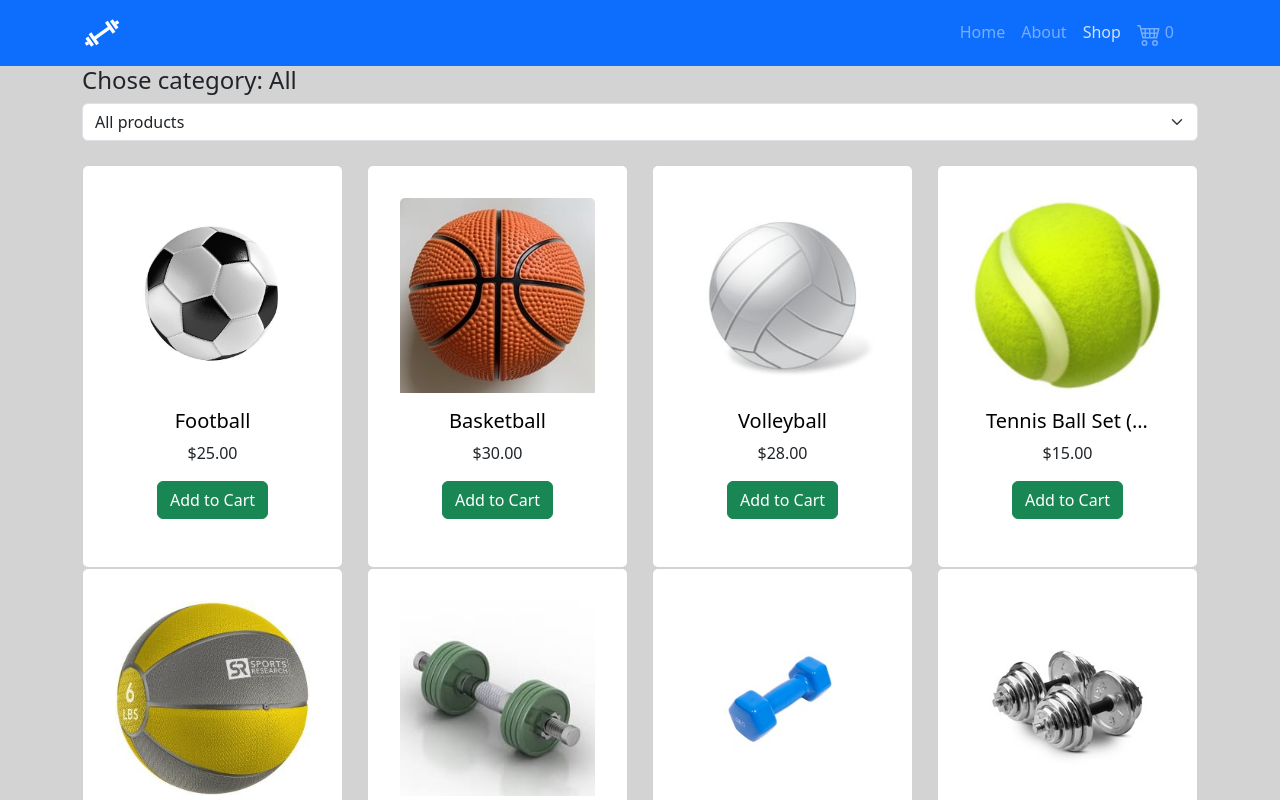
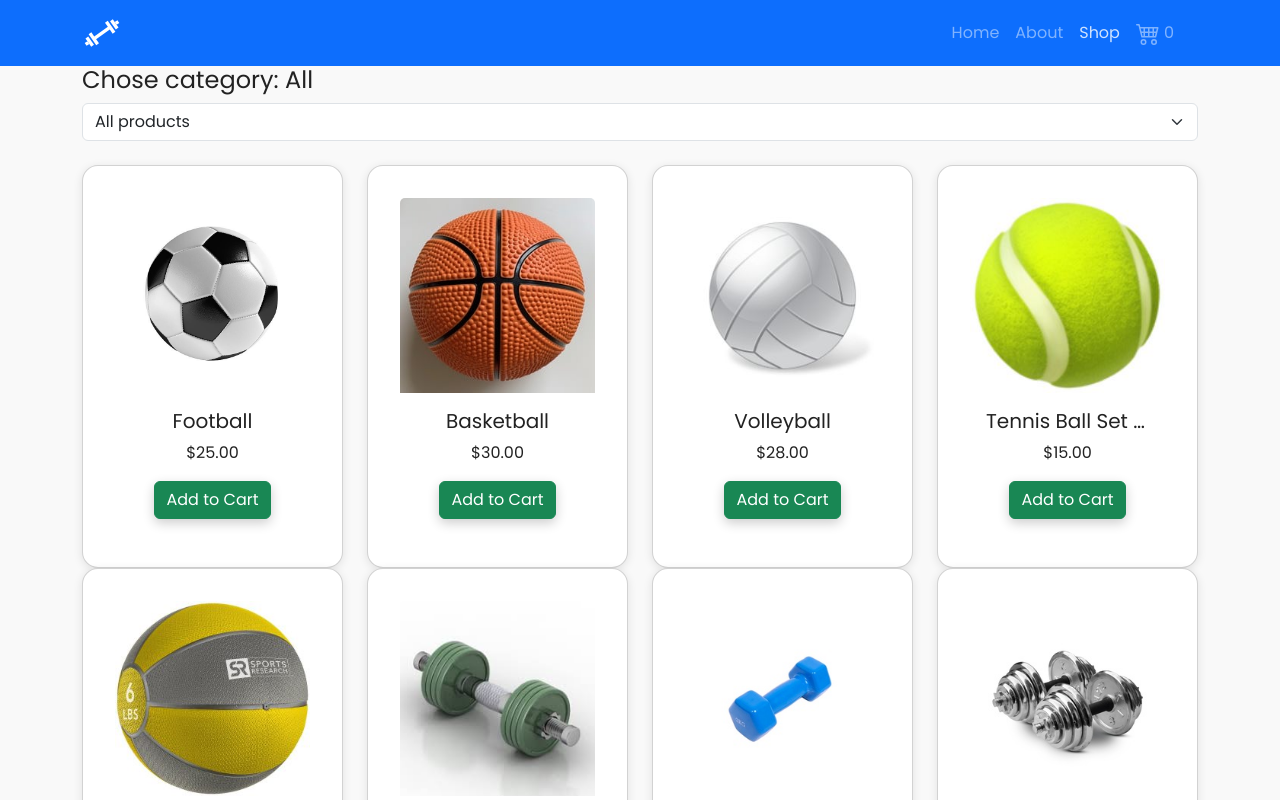
Before and after one commit to DaniilT048/internet-shop, a React (Vite) app: page /internet-shop/products in a window 1280 px wide. Shown: the top 800 px of the page. Built offline with nearby package versions, Linux system fonts and the light colour scheme.

Commit message:
maked new styles

```diff
--- a/src/App.css
+++ /dev/null
@@ -1,87 +0,0 @@
-body{
-  background-color: rgba(211, 211, 211, 1);
-}
-:root, [data-bs-theme=light] {
-  --bs-carousel-indicator-active-bg: #0d6efd;
-  --bs-carousel-caption-color: #0d6efd;
-}
-
-@keyframes logo-spin {
-  from {
-    transform: rotate(0deg);
-  }
-  to {
-    transform: rotate(360deg);
-  }
-}
-
-@media (prefers-reduced-motion: no-preference) {
-  a:nth-of-type(2) .logo {
-    animation: logo-spin infinite 20s linear;
-  }
-}
-
-.card {
-  padding: 2em;
-}
-
-.read-the-docs {
-  color: #888;
-}
-div a.nav-link{
-  color:#FFFFFF8C;
-}
-a.nav-link.active{
-  color: #fff;
-}
-.nav-link:hover{
-  color: #fff;
-}
-
-div a{
-  text-decoration: none;
-  color: black;
-}
-
-.text {
-  overflow: hidden;
-  animation: typing 4s steps(30, end) ;
-  white-space: nowrap;
-}
-@keyframes typing {
-  from {
-    width: 0;
-  }
-  to{
-    width: 100%;
-  }
-}
-
-.shopCard{
-  transition: transform 0.3s ease, box-shadow 0.3s ease;
-  cursor: pointer;
-}
-
-.shopCard:hover {
-  transform: translateY(-8px) scale(1.03);
-  box-shadow: 0 10px 20px rgba(0, 0, 0, 0.2);
-}
-
-.carousel-img {
-  height: 250px;
-  width: 100%;
-  object-fit: contain;
-  object-position: center;
-}
-
-@media (min-width: 768px) {
-  .carousel-img {
-    height: 400px;
-  }
-}
-
-@media (min-width: 992px) {
-  .carousel-img {
-    height: 500px;
-  }
-}
--- a/src/App.tsx
+++ b/src/App.tsx
@@ -3,7 +3,7 @@ import {createBrowserRouter, RouterProvider} from "react-router";
 import Layout from "./components/Layout.tsx";
 import ErrorPage from "./components/ErrorPage.tsx";
 import NotFound from "./components/NotFound.tsx";
-import './App.css'
+import './style.css'
 
 
 const router = createBrowserRouter ([
--- a/src/components/Cart.tsx
+++ b/src/components/Cart.tsx
@@ -38,9 +38,9 @@ const Cart = () => {
                                 <p>Quantity: {quantity}</p>
                                 <p>Price: ${product.price}</p>
                                 <p>Subtotal: ${(quantity * product.price).toFixed(2)}</p>
-                                <Button variant="danger" onClick={() => dispatch(decrementQty(id))}>-</Button>
-                                <Button variant="success" onClick={() => dispatch(incrementQty(id))}>+</Button>
-                                <Button variant="warning" onClick={() => dispatch(removeFromCart(id))}>Remove</Button>
+                                <Button className="m-3" variant="danger" onClick={() => dispatch(decrementQty(id))}>-</Button>
+                                <Button className="m-3" variant="success" onClick={() => dispatch(incrementQty(id))}>+</Button>
+                                <Button className="m-3" variant="warning" onClick={() => dispatch(removeFromCart(id))}>Remove</Button>
                             </Col>
                         );
                     })}
--- a/src/components/ModalCart.tsx
+++ b/src/components/ModalCart.tsx
@@ -47,9 +47,9 @@ const Cart = (props: JSX.IntrinsicAttributes & Omit<DetailedHTMLProps<HTMLAttrib
                                 <p>Quantity: {quantity}</p>
                                 <p>Price: ${product.price}</p>
                                 <p>Subtotal: ${(quantity * product.price).toFixed(2)}</p>
-                                <Button variant="danger" onClick={() => dispatch(decrementQty(id))}>-</Button>
-                                <Button variant="success" onClick={() => dispatch(incrementQty(id))}>+</Button>
-                                <Button variant="warning" onClick={() => dispatch(removeFromCart(id))}>Remove</Button>
+                                <Button className="m-3" variant="danger" onClick={() => dispatch(decrementQty(id))}>-</Button>
+                                <Button className="m-3" variant="success" onClick={() => dispatch(incrementQty(id))}>+</Button>
+                                <Button className="m-3" variant="warning" onClick={() => dispatch(removeFromCart(id))}>Remove</Button>
                             </div>
                         );
                     })}
--- a/src/main.tsx
+++ b/src/main.tsx
@@ -1,12 +1,12 @@
 import { StrictMode } from 'react'
 import { createRoot } from 'react-dom/client'
 
-import './index.css'
+
 import 'bootstrap/dist/css/bootstrap.min.css';
 import App from './App.tsx'
 import {Provider} from "react-redux";
 import {store} from "./store/store.ts";
-
+import './style.css'
 
 createRoot(document.getElementById('root')!).render(
     <StrictMode>
--- /dev/null
+++ b/src/style.css
@@ -0,0 +1,160 @@
+
+@import url('https://fonts.googleapis.com/css2?family=Poppins:wght@400;600&display=swap');
+
+:root {
+    --bg-light: #f9f9f9;
+    --bg-dark: #121212;
+    --text-light: #f1f1f1;
+    --text-dark: #222;
+    --card-bg: #ffffff;
+    --radius: 1rem;
+    --transition: 0.3s ease;
+}
+
+body {
+    min-width: 320px;
+    min-height: 100vh;
+    font-family: 'Poppins', sans-serif;
+    background: linear-gradient(to right, #0f2027, #203a43, #2c5364);
+    color: var(--text-light);
+    margin: 0;
+    padding: 0;
+}
+
+h1 {
+    font-size: clamp(2rem, 4vw, 3.5rem);
+    line-height: 1.2;
+    color: var(--text-light);
+    margin-bottom: 1rem;
+}
+
+button {
+    border: none;
+    border-radius: var(--radius);
+    padding: 0.7em 1.4em;
+    font-size: 1em;
+    font-weight: 600;
+    color: #fff;
+    cursor: pointer;
+    transition: all var(--transition);
+    box-shadow: 0 4px 12px rgba(0, 0, 0, 0.2);
+}
+button:hover {
+    transform: scale(1.05);
+}
+button:focus {
+    outline: 4px auto -webkit-focus-ring-color;
+}
+
+@media (prefers-color-scheme: light) {
+    body {
+        background: var(--bg-light);
+        color: var(--text-dark);
+    }
+    .shopCard {
+        background-color: #fff;
+        color: var(--text-dark);
+    }
+    button {
+        background-color: #222;
+        color: #fff;
+    }
+}
+
+.nav-link {
+    color: rgba(255, 255, 255, 0.6);
+    transition: color var(--transition);
+}
+.nav-link:hover,
+.nav-link.active {
+    color: #fff;
+}
+
+
+a {
+    color: inherit;
+    text-decoration: none;
+    transition: color var(--transition);
+}
+
+
+.shopCard {
+    background-color: var(--card-bg);
+    border-radius: var(--radius);
+    overflow: hidden;
+    padding: 1.5rem;
+    box-shadow: 0 4px 16px rgba(0, 0, 0, 0.15);
+    transition: transform var(--transition), box-shadow var(--transition);
+    cursor: pointer;
+}
+.shopCard:hover {
+    transform: translateY(-8px) scale(1.03);
+    box-shadow: 0 20px 30px rgba(0, 0, 0, 0.2);
+}
+
+
+.carousel-img {
+    width: 100%;
+    height: 250px;
+    object-fit: contain;
+    object-position: center;
+    border-radius: 0.8rem;
+    transition: transform var(--transition);
+}
+.carousel-img:hover {
+    transform: scale(1.03);
+}
+@media (min-width: 768px) {
+    .carousel-img {
+        height: 400px;
+    }
+}
+@media (min-width: 992px) {
+    .carousel-img {
+        height: 500px;
+    }
+}
+
+.text {
+    overflow: hidden;
+    white-space: nowrap;
+    animation: typing 4s steps(30, end);
+}
+@keyframes typing {
+    from {
+        width: 0;
+    }
+    to {
+        width: 100%;
+    }
+}
+
+.card {
+    padding: 2em;
+    border-radius: var(--radius);
+    background-color: var(--card-bg);
+    box-shadow: 0 2px 10px rgba(0,0,0,0.1);
+    transition: box-shadow var(--transition);
+}
+.card:hover {
+    box-shadow: 0 10px 25px rgba(0,0,0,0.15);
+}
+
+
+@keyframes logo-spin {
+    from {
+        transform: rotate(0deg);
+    }
+    to {
+        transform: rotate(360deg);
+    }
+}
+@media (prefers-reduced-motion: no-preference) {
+    a:nth-of-type(2) .logo {
+        animation: logo-spin infinite 20s linear;
+    }
+}
+
+.read-the-docs {
+    color: #888;
+}
```
